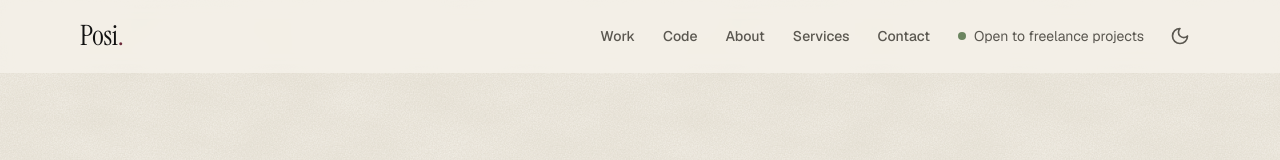
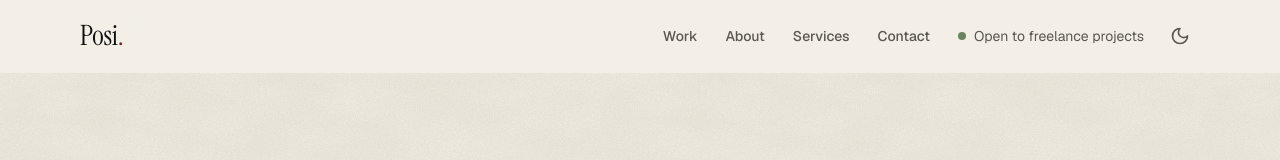
Before and after one commit to Posiislight/main-portfolio, a Next.js app: page / in a window 1280 px wide. Shown: the top 160 px of the page. Built offline with nearby package versions, Linux system fonts and the light colour scheme.

Commit message:
Remove Code from the nav
Co-Authored-By: Claude Sonnet 5.5 <noreply@anthropic.com>

```diff
--- a/components/site-header.tsx
+++ b/components/site-header.tsx
@@ -7,7 +7,6 @@ import { ThemeToggle } from "@/components/theme-toggle"
 
 const links = [
   { href: "/#work", label: "Work" },
-  { href: "/#code", label: "Code" },
   { href: "/#about", label: "About" },
   { href: "/#services", label: "Services" },
   { href: "/#contact", label: "Contact" },
```
Also changed, not shown: 1 other file (tests, documents, lock files or other folders).
